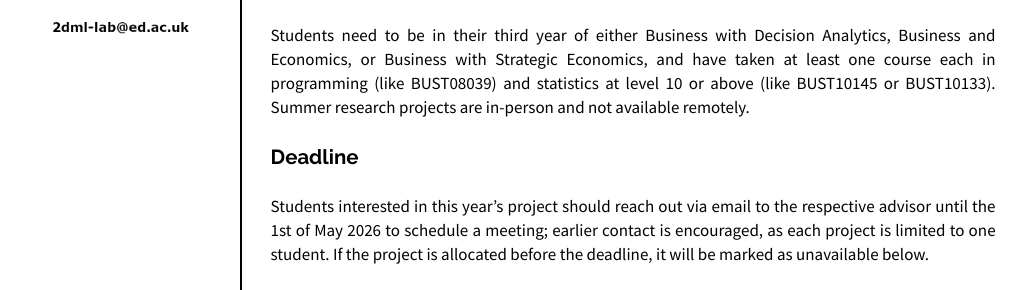
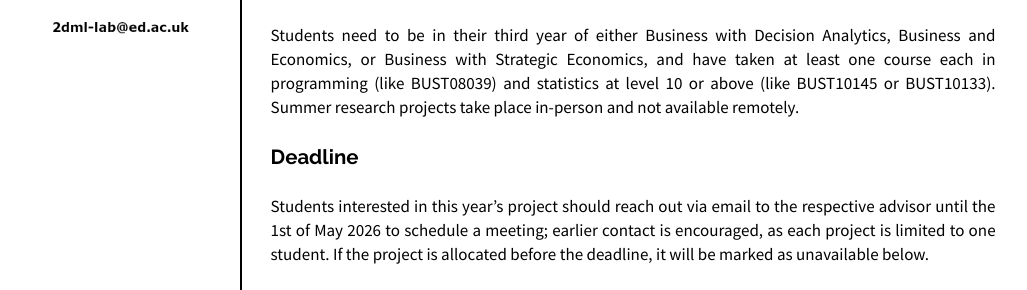
Before and after one commit to 2dml-lab/2dml-lab.github.io, a Jekyll site: the page built from _posts/2024-01-31-summer_projects.md, in a window 1280 px wide. Shown: the part 366-656 px from the top of the page, without its empty margins (118-1145 px from the left). Built offline with Jekyll 4.4.1, drawn with Linux system fonts in a browser that asks for light colours.

Commit message:
Update 2024-01-31-summer_projects.md

```diff
--- a/_posts/2024-01-31-summer_projects.md
+++ b/_posts/2024-01-31-summer_projects.md
@@ -14,7 +14,7 @@
 
 ## Eligibility
 
-Students need to be in their third year of either Business with Decision Analytics, Business and Economics, or Business with Strategic Economics, and have taken at least one course each in programming (like BUST08039) and statistics at level 10 or above (like BUST10145 or BUST10133). Summer research projects are in-person and not available remotely.
+Students need to be in their third year of either Business with Decision Analytics, Business and Economics, or Business with Strategic Economics, and have taken at least one course each in programming (like BUST08039) and statistics at level 10 or above (like BUST10145 or BUST10133). Summer research projects take place in-person and not available remotely.
 
 ## Deadline
 
```
